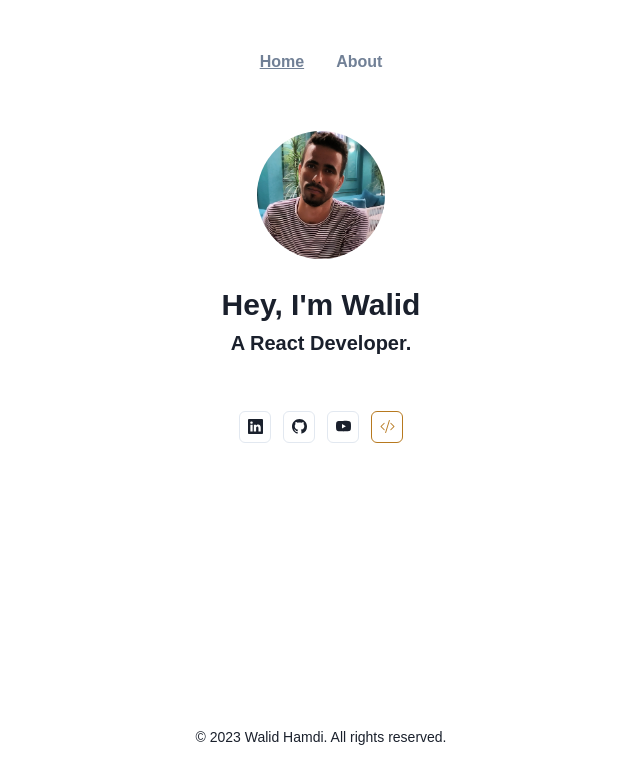
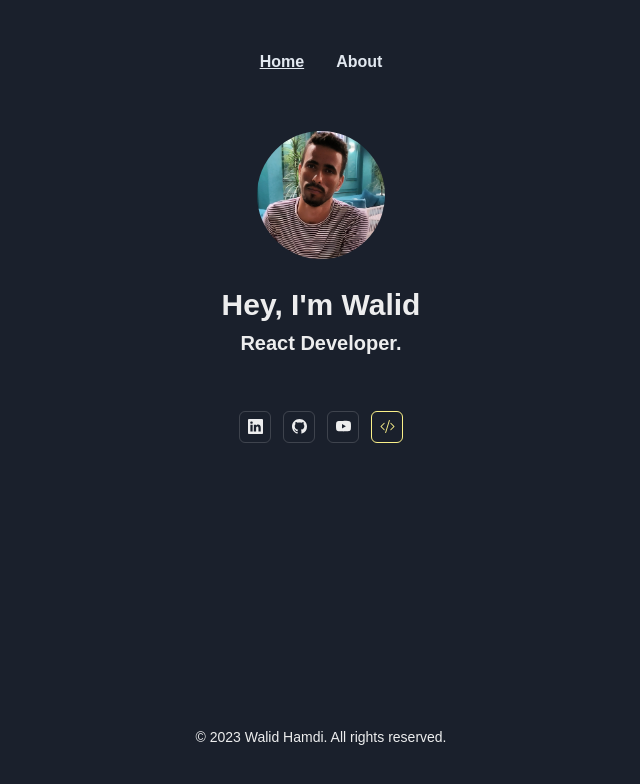
Before and after one commit to walid-hamdi/React_portfolio_website, a React (Vite) app: page / in a window 1280 px wide. Shown: the top 784 px of the page, without its empty margins (319-959 px from the left). Built offline with nearby package versions, Linux system fonts and the light colour scheme; a web font is replaced by a local one.

Commit message:
not found page issue

```diff
--- a/src/App.tsx
+++ b/src/App.tsx
@@ -8,9 +8,9 @@ function App() {
     <BrowserRouter>
       <Layout>
         <Routes>
-          <Route path="*" element={<Navigate to="/" replace />} />
           <Route path="/" element={<Home />} />
           <Route path="/about" element={<About />} />
+          <Route path="*" element={<Navigate to="/" replace />} />
         </Routes>
       </Layout>
     </BrowserRouter>
--- a/src/pages/Home/components/Header/index.tsx
+++ b/src/pages/Home/components/Header/index.tsx
@@ -13,7 +13,7 @@ const Header = () => {
           Hey, I'm Walid
         </Heading>
         <Heading py={2} size="md" as="h4">
-          A React Developer.
+          React Developer.
         </Heading>
       </Box>
     </>
--- a/src/theme.ts
+++ b/src/theme.ts
@@ -2,11 +2,10 @@ import { extendTheme, type ThemeConfig } from "@chakra-ui/react";
 
 const config: ThemeConfig = {
   initialColorMode: "dark",
-  useSystemColorMode: false,
 };
 
 const theme = extendTheme({
-  ...config,
+  config,
   fonts: {
     heading: `'Open Sans', sans-serif`,
     body: `'Raleway', sans-serif`,
```
